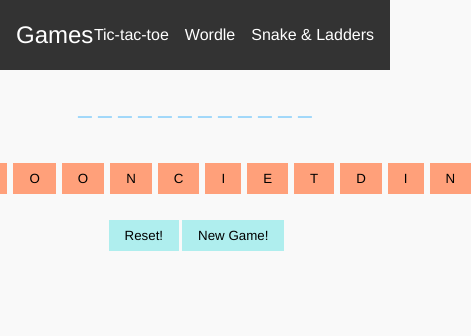
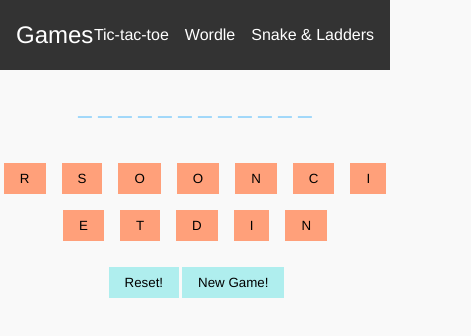
Before and after one commit to ankit-Kumar-4/board-games, a Next.js app: page /wordle in a window 390 px wide. Shown: the top 336 px of the page, 471 px wide, since content can reach past the window. Built offline with nearby package versions, Linux system fonts and the light colour scheme.

Commit message:
fixed button alignment for mobiles

```diff
--- a/src/pages/wordle.tsx
+++ b/src/pages/wordle.tsx
@@ -3,11 +3,10 @@
 import { useEffect, useState } from "react";
 import { words } from "@/data/words";
 import styles from "@/styles/wordle.module.css";
-import FiveCharForm from "@/components/FiveCharForm";
 
 function Square({ value, onSquareClick, isClicked }: { value: string; onSquareClick: any, isClicked: boolean }) {
     return (
-        <button className={`${styles['square-margin']} ${isClicked ? styles.clicked : ''}`} onClick={onSquareClick} >
+        <button className={`${styles['square-margin']}  ${isClicked ? styles.clicked : ''}`} onClick={onSquareClick} >
             {value}
         </button >
     );
@@ -164,7 +163,7 @@ export default function Contact() {
                 {renderUnderscores()}
             </div>
             <h3 className={styles['game-row']}>{result}</h3>
-            <div className={styles["game-row"]}>
+            <div className={styles["game-row1"]}>
                 {chacterList}
             </div>
             <div className={styles["game-row"]}>
--- a/src/styles/wordle.module.css
+++ b/src/styles/wordle.module.css
@@ -17,45 +17,45 @@
     background-color: yellow;
 }
 
-/* Form CSS */
-.form {
-    position: relative;
-    width: fit-content;
-    color: lightskyblue;
-    /* Adjust as necessary */
+.button-container {
+    display: grid;
+    grid-template-columns: repeat(auto-fill, minmax(100px, 1fr));
+    gap: 10px;
+    /* Optional: adds spacing between buttons */
+    justify-content: center;
 }
 
-.underscoreContainer {
+.button-container .button-row {
+    width: 100%;
     display: flex;
-    gap: 8px;
-    position: relative;
-    /* Adjust spacing between underscores */
+    justify-content: center;
+    /* Center the second row horizontally */
+    gap: 10px;
 }
 
 .underscore {
     width: 20px;
-    /* Adjust width of each underscore */
     height: 30px;
-    /* Adjust height of each underscore */
-    /* border-bottom: 2px solid lightskyblue; */
-    /* Style of the underscore */
     text-align: center;
     font-size: 24px;
     color: lightskyblue;
-    /* Adjust font size of characters */
     line-height: 30px;
-    /* Center the character vertically */
 }
 
-.input {
-    position: absolute;
-    top: 0;
-    left: 0;
-    width: 100%;
-    height: 100%;
-    opacity: 0;
-    z-index: 1;
-    color: black;
-    caret-color: black;
-    /* Make the caret (cursor) visible */
+.game-row1 {
+    display: flex;
+    flex-wrap: wrap;
+    /* Allows the buttons to wrap */
+    gap: 10px;
+    /* Adds spacing between buttons */
+    justify-content: center;
 }
+
+
+
+.game-row1>*:nth-child(n) {
+    /* width: 100%; */
+    display: flex;
+    justify-content: center;
+    gap: 10px;
+}
```
Also changed, not shown: src/components/FiveCharForm.tsx (deleted, +0 -55 lines).
